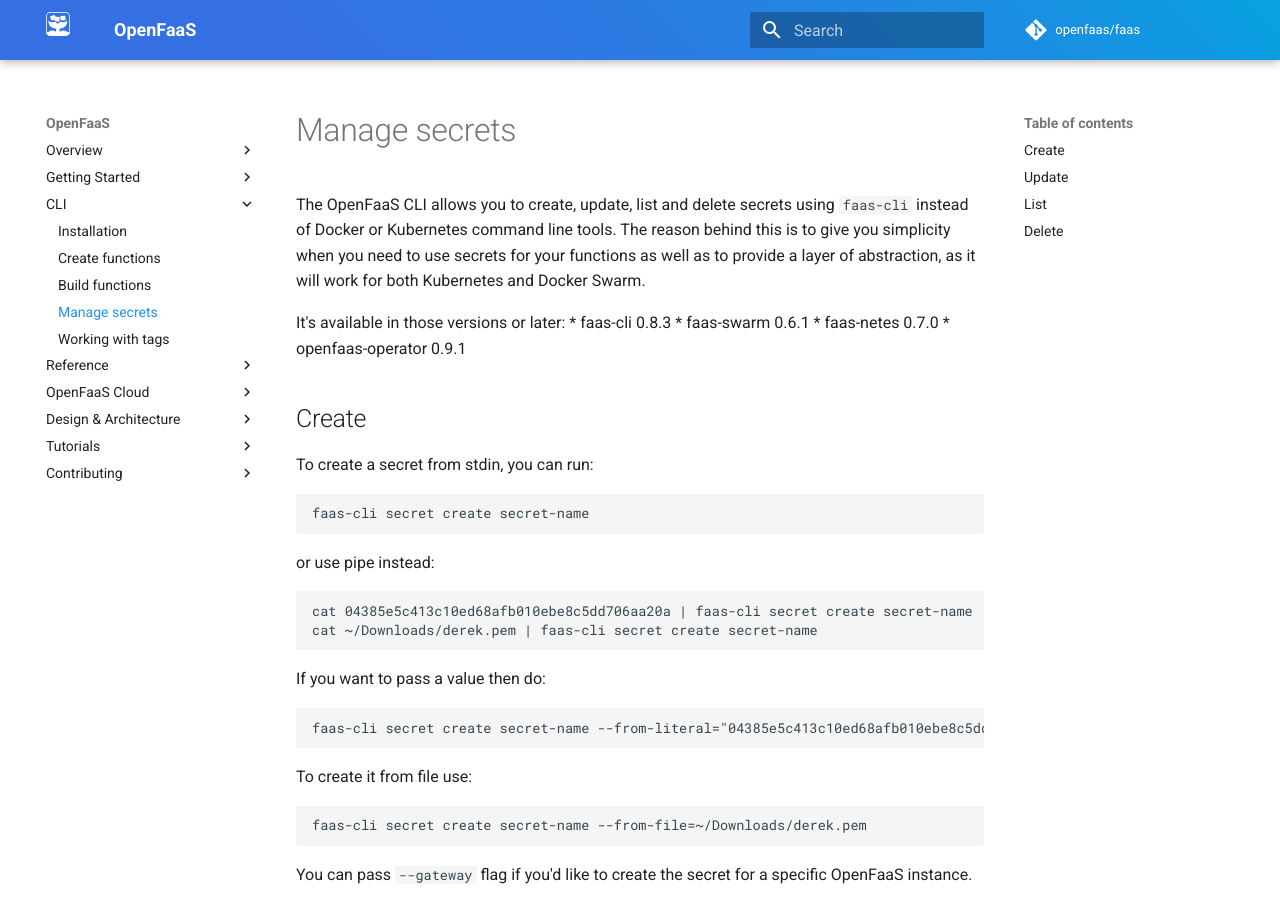
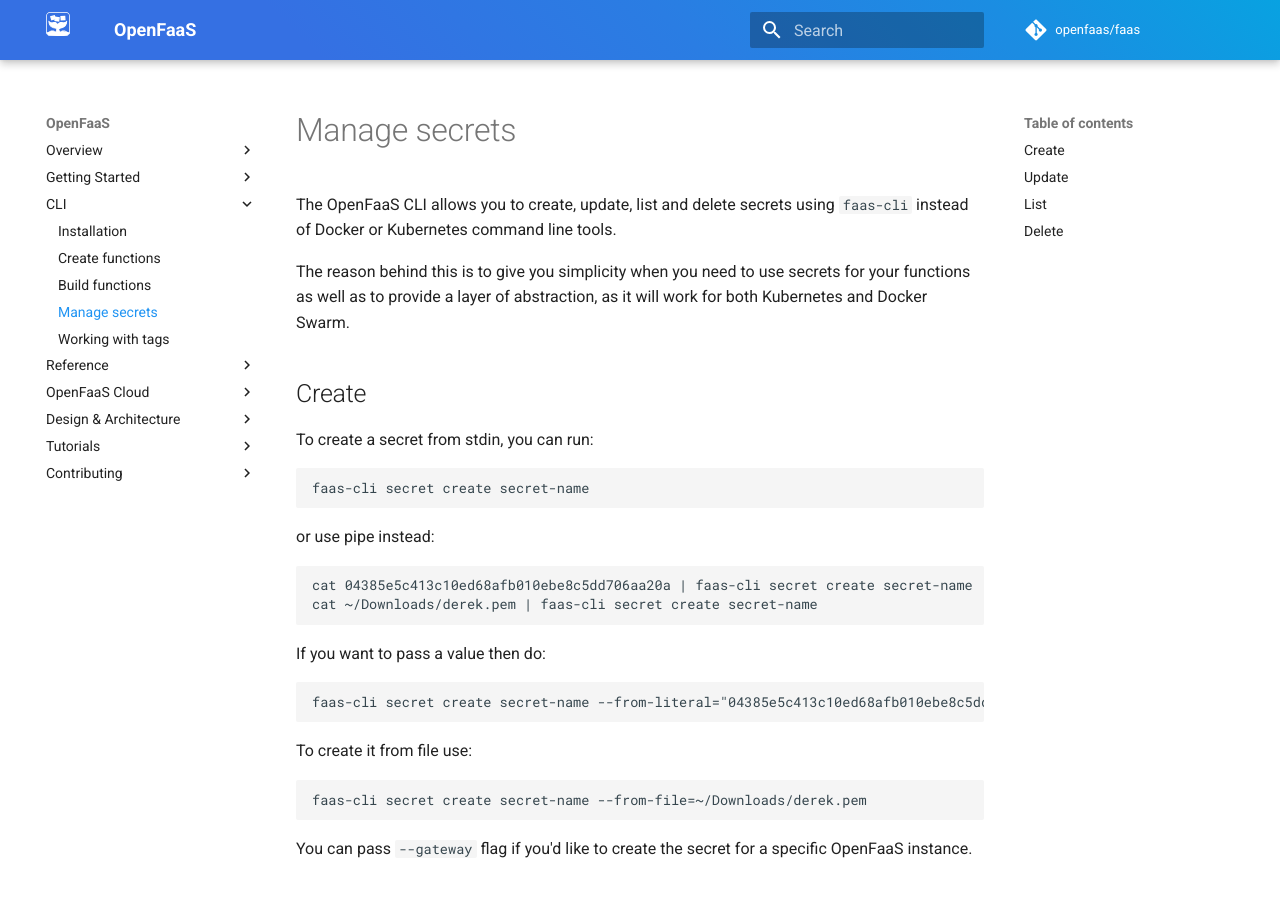
Before and after one commit to openfaas/docs, an MkDocs documentation site: the page built from docs/cli/secrets.md, in a window 1280 px wide and 900 px high. Built offline with MkDocs 1.6.1 and Material for MkDocs 9.7.7, drawn with Linux system fonts in a browser that asks for light colours; comment, search, counter and statistics services are not loaded.

Commit message:
Remove version note
Signed-off-by: Alex Ellis <alexellis2@gmail.com>

```diff
--- a/docs/cli/secrets.md
+++ b/docs/cli/secrets.md
@@ -1,14 +1,8 @@
 # Manage secrets
 
 The OpenFaaS CLI allows you to create, update, list and delete secrets using `faas-cli` instead of Docker or Kubernetes command line tools.
+
 The reason behind this is to give you simplicity when you need to use secrets for your functions as well as to provide a layer of abstraction, as it will work for both Kubernetes and Docker Swarm.
-
-It's available in those versions or later:
-* faas-cli 0.8.3
-* faas-swarm 0.6.1
-* faas-netes 0.7.0
-* openfaas-operator 0.9.1
-
 
 ## Create
 
```
